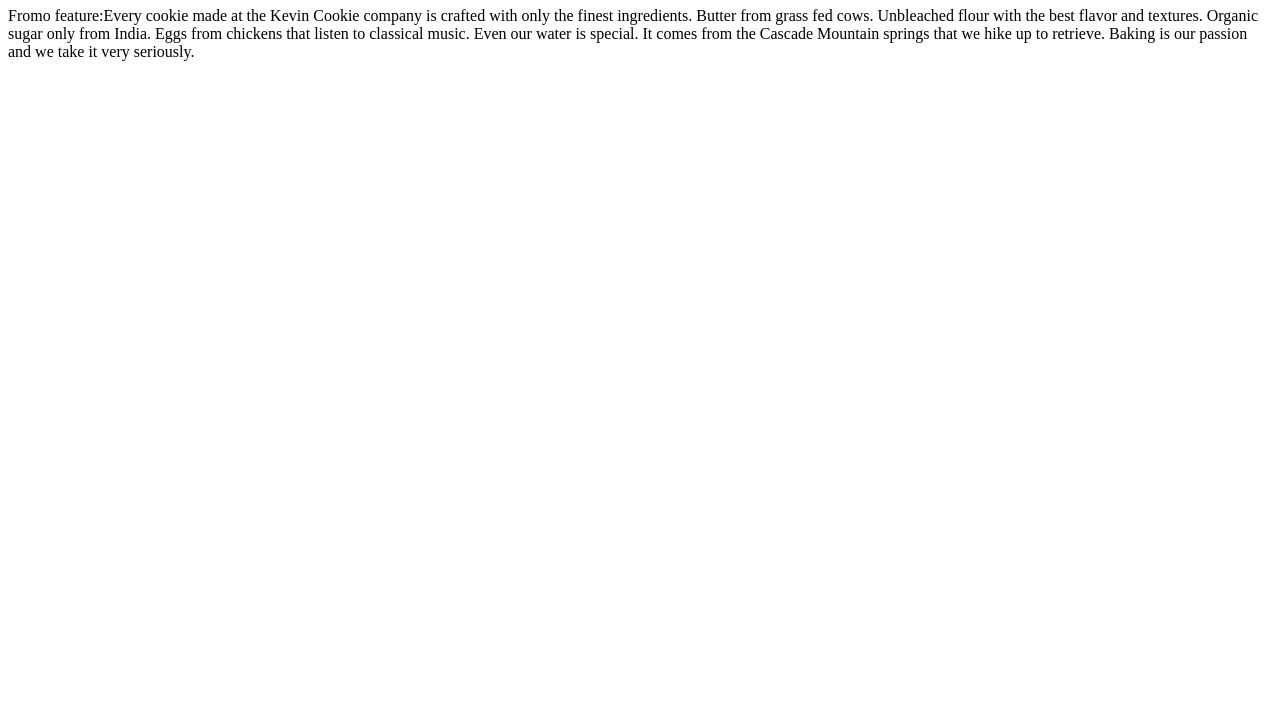
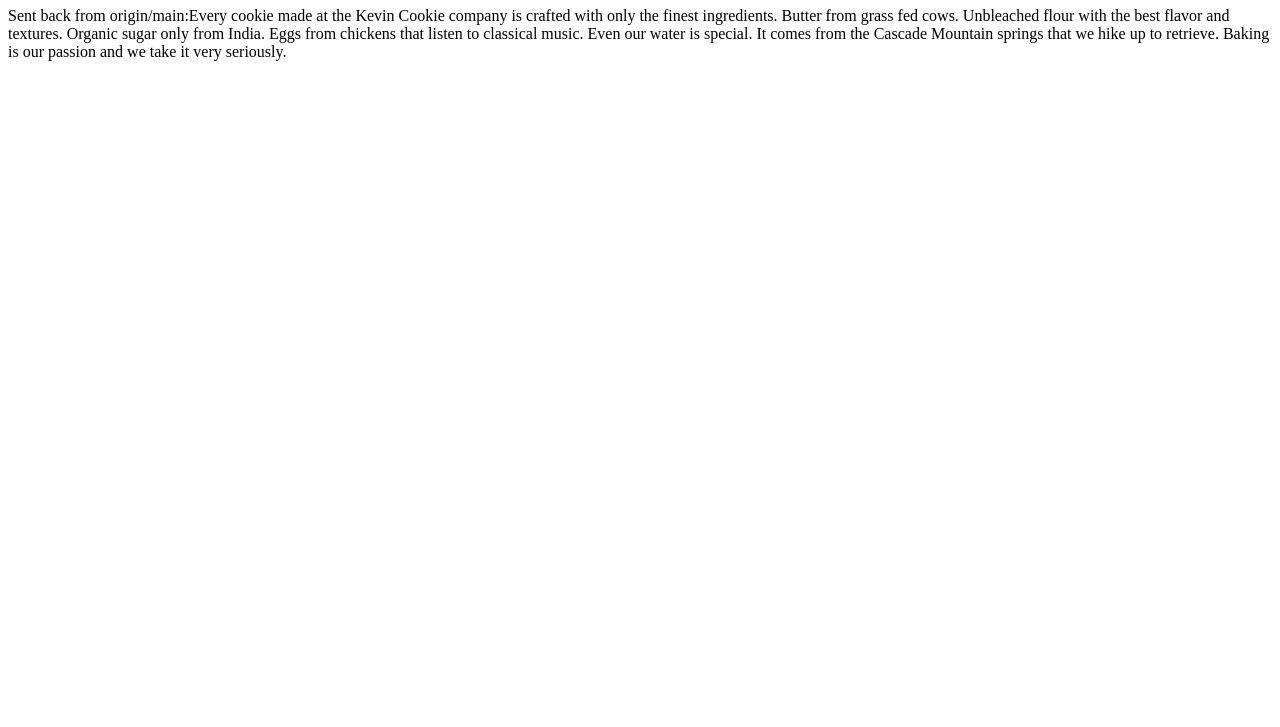
Before and after one commit to jaiyesh024/Adikrish_v1, a plain HTML site: page index.htm in a window 1280 px wide. Shown: the part 73-800 px from the top of the page. Drawn offline with Linux system fonts and the light colour scheme.

Commit message:
Update index.htm

```diff
--- a/index.htm
+++ b/index.htm
@@ -3,7 +3,7 @@
 <body>
 
 <h1>Deliciousness in every bite!</h1>
-<p>Fromo feature:Every cookie made at the Kevin Cookie company is crafted with only the finest ingredients. Butter from grass fed cows. Unbleached flour with the best flavor and textures. Organic sugar only from India. Eggs from chickens that listen to classical music. Even our water is special. It comes from the Cascade Mountain springs that we hike up to retrieve. Baking is our passion and we take it very seriously.</p>
+<p>Sent back from origin/main:Every cookie made at the Kevin Cookie company is crafted with only the finest ingredients. Butter from grass fed cows. Unbleached flour with the best flavor and textures. Organic sugar only from India. Eggs from chickens that listen to classical music. Even our water is special. It comes from the Cascade Mountain springs that we hike up to retrieve. Baking is our passion and we take it very seriously.</p>
 
 </body>
 </html>
```
